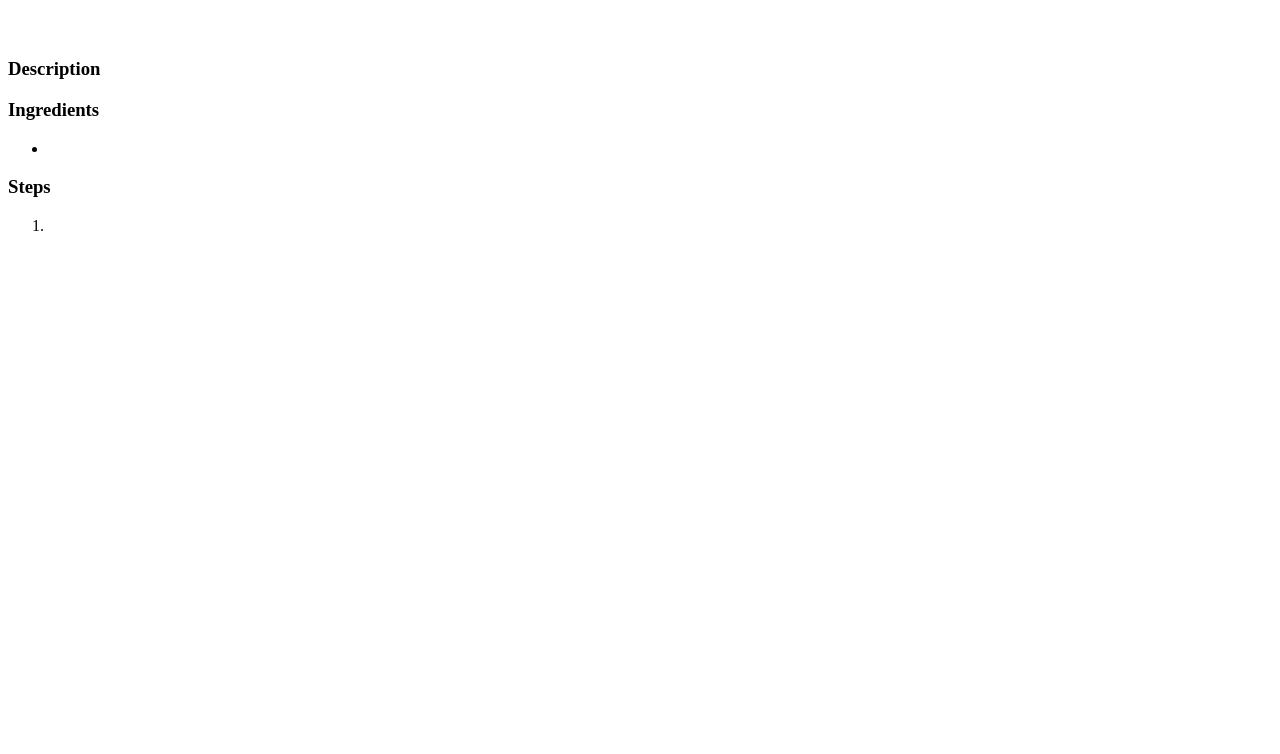
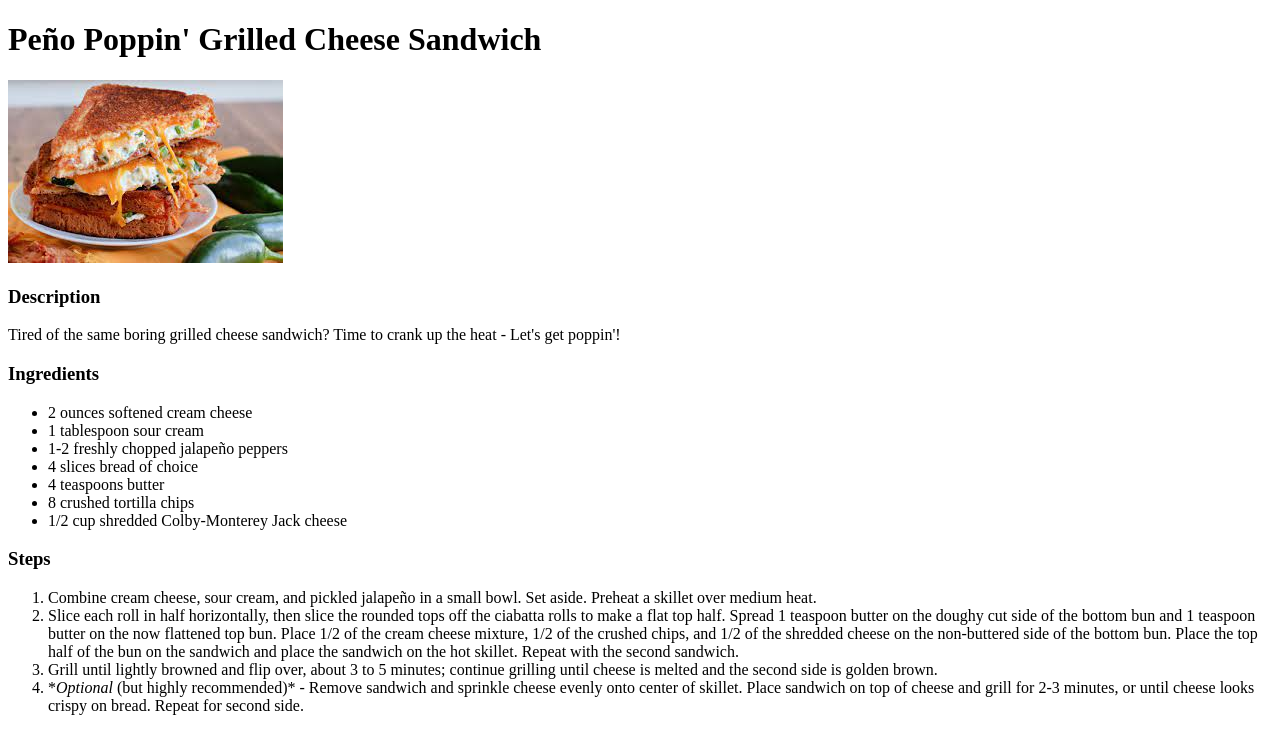
Before and after one commit to slizzard-off-the-coding/odin-recipes, a plain HTML site: page recipes/peno-poppin-grilled-cheese.html in a window 1280 px wide. Drawn offline with Linux system fonts and the light colour scheme.

Commit message:
Add image and fill out Peno Poppin page
A sandwich image was added to image directory, and body copy was filled
out for Peno Poppin page.

```diff
--- a/recipes/peno-poppin-grilled-cheese.html
+++ b/recipes/peno-poppin-grilled-cheese.html
@@ -2,20 +2,29 @@
 <html lang="en">
 <head>
     <meta charset="UTF-8">
-    <title></title>
+    <title>Peño Poppin' Grilled Cheese Sandwich</title>
 </head>
 <body>
-    <h1></h1>
-    <img src="../images/" alt="">
+    <h1>Peño Poppin' Grilled Cheese Sandwich</h1>
+    <img src="../images/peno-poppin.jpeg" alt="">
     <h3>Description</h3>
-        <p></p>
+        <p>Tired of the same boring grilled cheese sandwich? Time to crank up the heat - Let's get poppin'!</p>
     <h3>Ingredients</h3>
         <ul>
-            <li></li>
+            <li>2 ounces softened cream cheese</li>
+            <li>1 tablespoon sour cream</li>
+            <li>1-2 freshly chopped jalapeño peppers</li>
+            <li>4 slices bread of choice</li>
+            <li>4 teaspoons butter</li>
+            <li>8 crushed tortilla chips</li>
+            <li>1/2 cup shredded Colby-Monterey Jack cheese</li>
         </ul>
     <h3>Steps</h3>
         <ol>
-            <li></li>
+            <li>Combine cream cheese, sour cream, and pickled jalapeño in a small bowl. Set aside. Preheat a skillet over medium heat.</li>
+            <li>Slice each roll in half horizontally, then slice the rounded tops off the ciabatta rolls to make a flat top half. Spread 1 teaspoon butter on the doughy cut side of the bottom bun and 1 teaspoon butter on the now flattened top bun. Place 1/2 of the cream cheese mixture, 1/2 of the crushed chips, and 1/2 of the shredded cheese on the non-buttered side of the bottom bun. Place the top half of the bun on the sandwich and place the sandwich on the hot skillet. Repeat with the second sandwich.</li>
+            <li>Grill until lightly browned and flip over, about 3 to 5 minutes; continue grilling until cheese is melted and the second side is golden brown.</li>
+            <li>*<em>Optional</em> (but highly recommended)* - Remove sandwich and sprinkle cheese evenly onto center of skillet. Place sandwich on top of cheese and grill for 2-3 minutes, or until cheese looks crispy on bread. Repeat for second side.</li>
         </ol>
 </body>
 </html>
```
Also changed, not shown: images/peno-poppin.jpeg (added).
